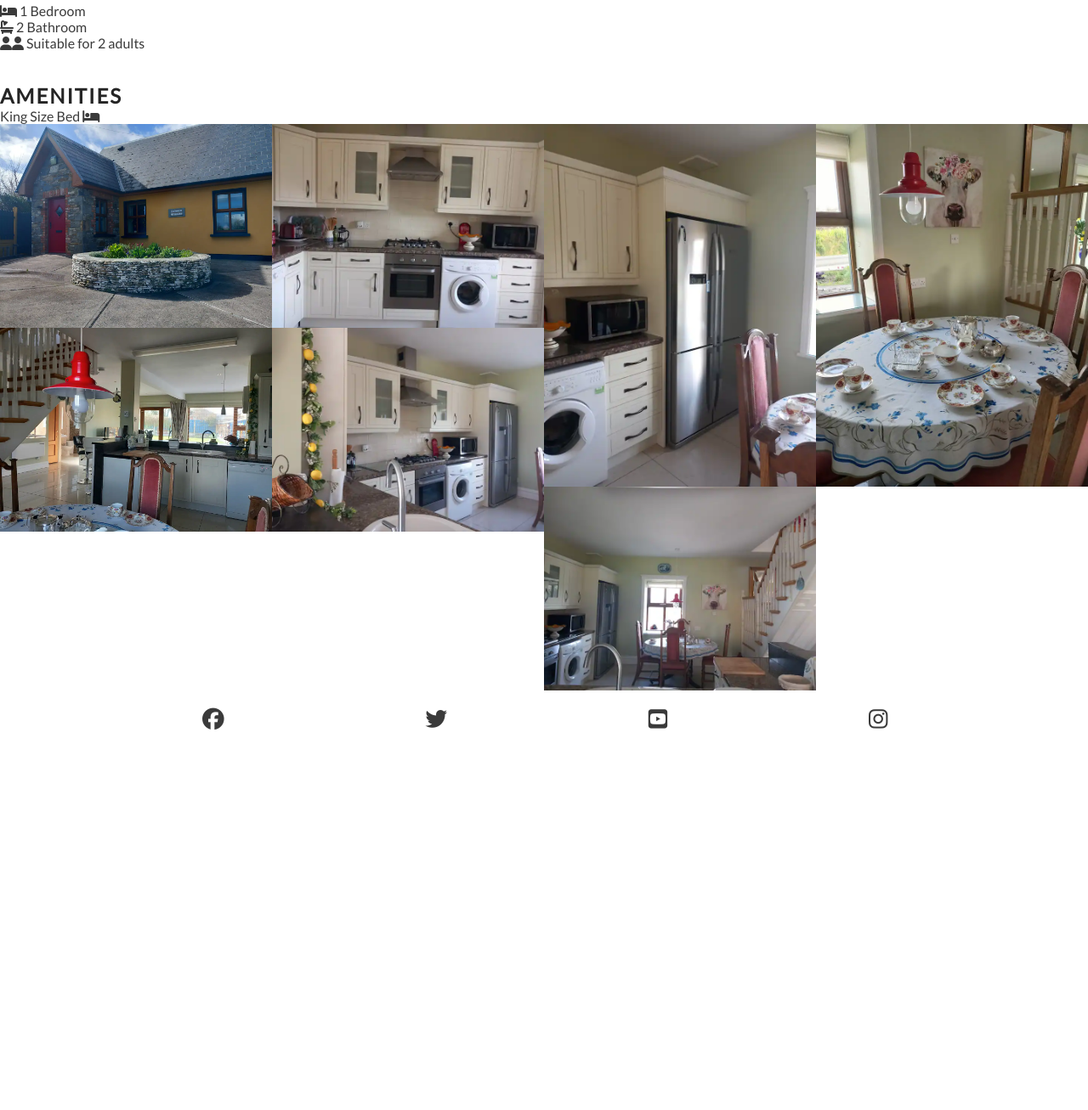
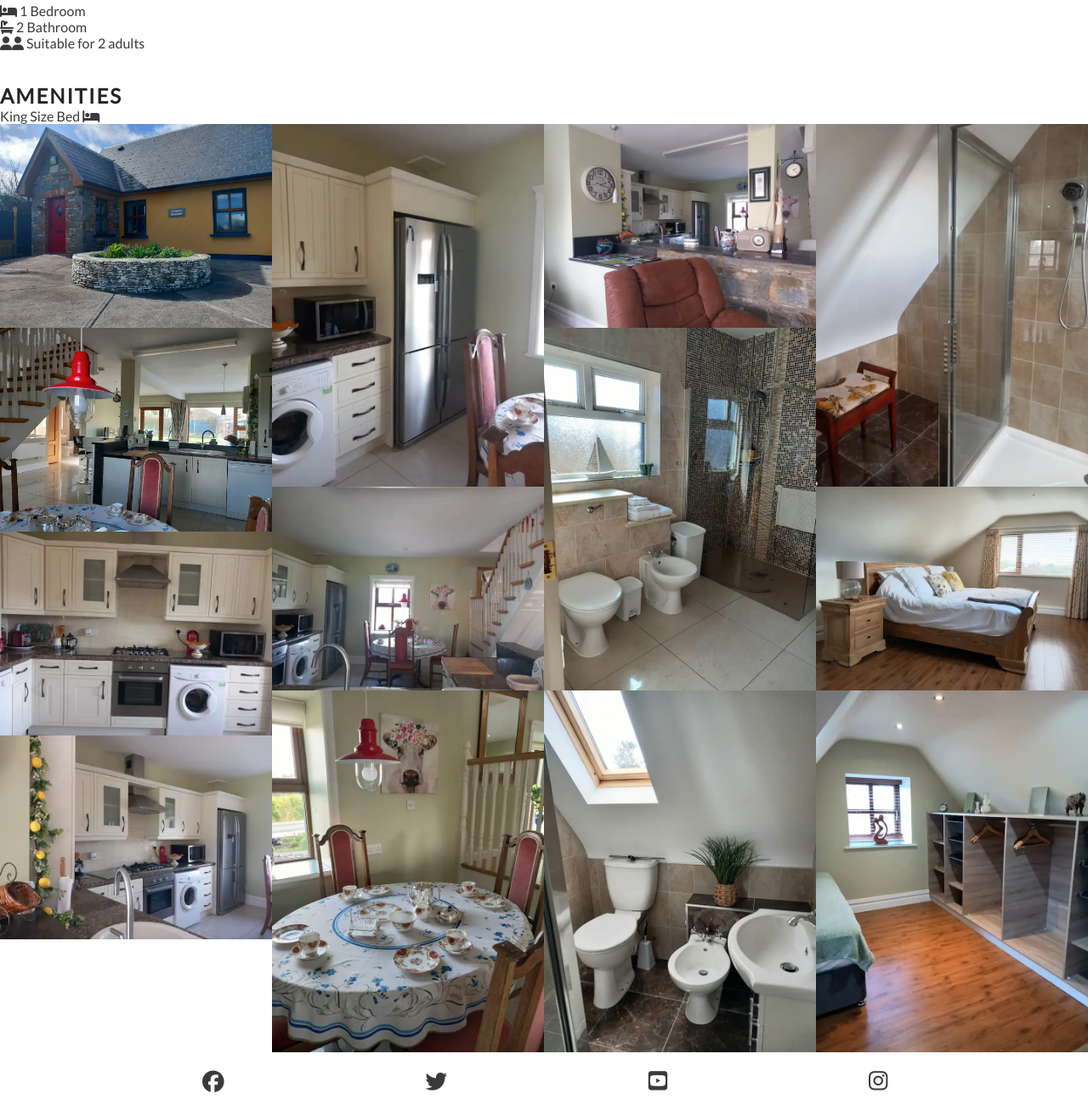
Before and after one commit to MichelleDuda/mortara-cottage, a plain HTML site: page propertydetails.html in a window 1280 px wide. Shown: the part 219-1526 px from the top of the page at 85% size. Before the commit the page ends 1100 px from the top, so only its background shows below. Drawn offline with Linux system fonts and the light colour scheme.

Commit message:
Added additonal images to gallery

```diff
--- a/propertydetails.html
+++ b/propertydetails.html
@@ -66,6 +66,12 @@
                 <img src="assets/images/kitchen_4.webp" alt="Kitchen view of Mortara Cottage">
                 <img src="assets/images/dining_room.webp" alt="Dining Room in Mortara Cottage">
                 <img src="assets/images/dining_table.webp" alt="Dining Table set with china.">
+                <img src="assets/images/lounge.webp" alt="Chair in Lounge Area.">
+                <img src="assets/images/bathroom_2.webp" alt="Shower Toilet and Bidet in Downstairs Bathroom">
+                <img src="assets/images/upstairs_bathroom_2.webp" alt="Toilet Sink and Bidet in Upstairs Bathroom">
+                <img src="assets/images/upstairs_bathroom.webp" alt="Shower in Upstairs Bathroom">
+                <img src="assets/images/bedroom_2.webp" alt="Bedroom wtih King Size bed and large window">
+                <img src="assets/images/dressing_area.webp" alt="Dressing area and built in closet in bedroom">
             </div>
         </section>
     </main>
```
